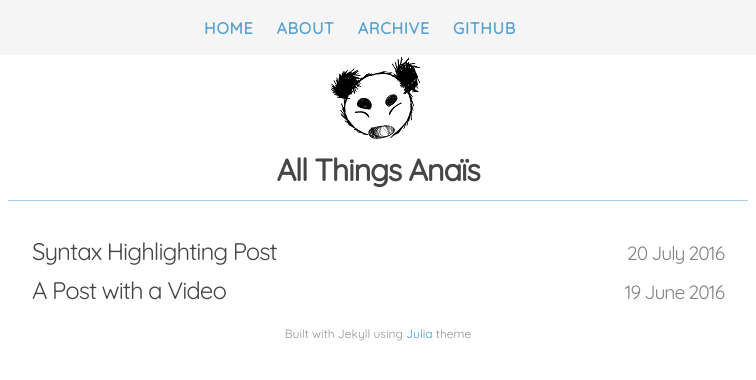
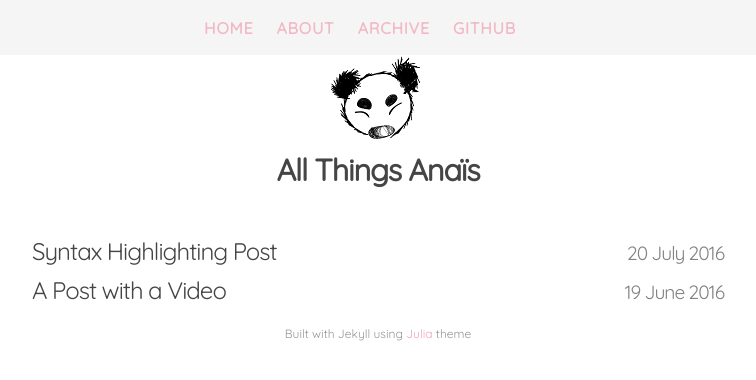
Before and after one commit to anais-seely/All-Things-Anais, a Jekyll site: the page built from index.html, in a window 1280 px wide. Shown: the top 380 px of the page, without its empty margins (262-1018 px from the left). Built offline with Jekyll 4.4.1, drawn with Linux system fonts in a browser that asks for light colours; nearby versions of some CDN libraries.

Commit message:
Update colour

```diff
--- a/css/main.scss
+++ b/css/main.scss
@@ -15,7 +15,7 @@ $spacing-unit:     30px;
 
 $text-color:       #454545;
 $background-color: #fff;
-$brand-color:      #5aa3d1; //#eb5a5b;
+$brand-color:      #F2B8C6; //#eb5a5b;
 $brand-color-light:lighten($brand-color, 20%);
 
 $grey-color:       #828282;
```
